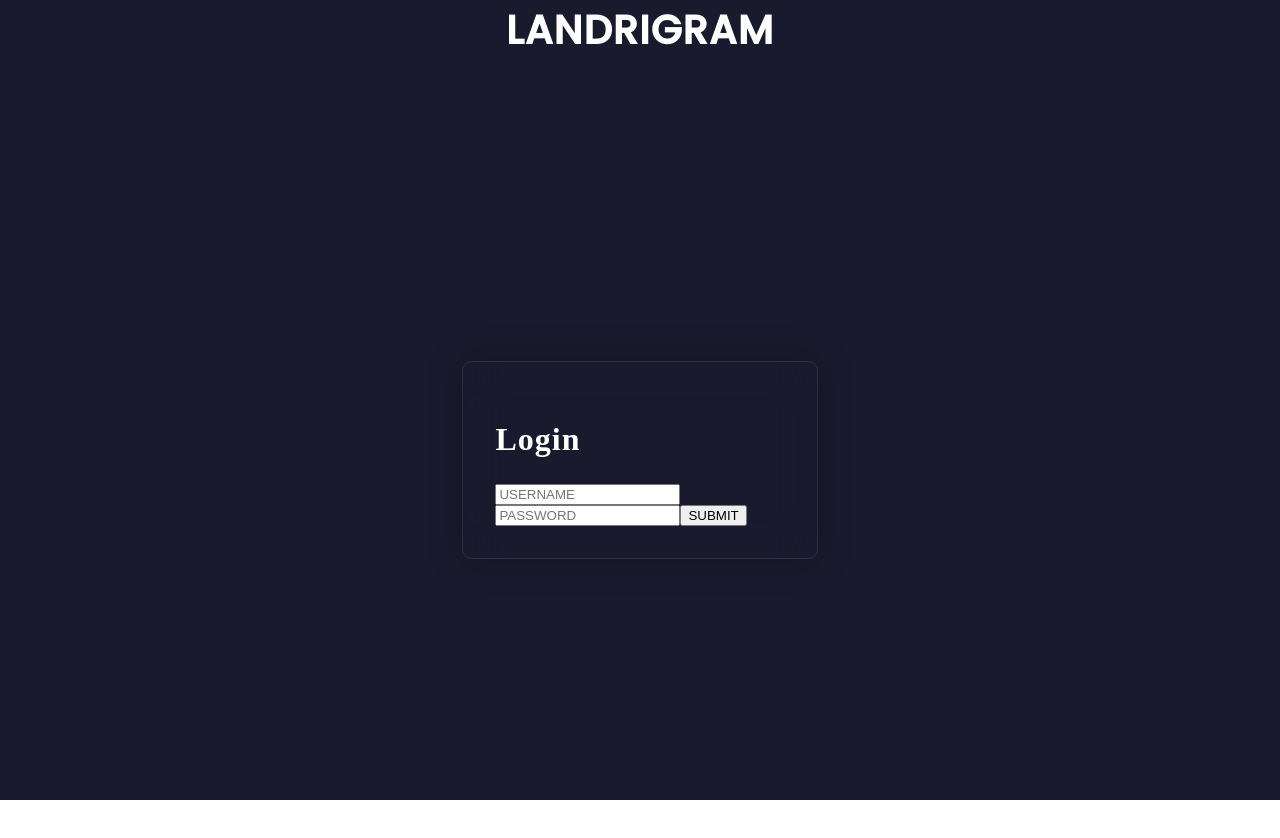
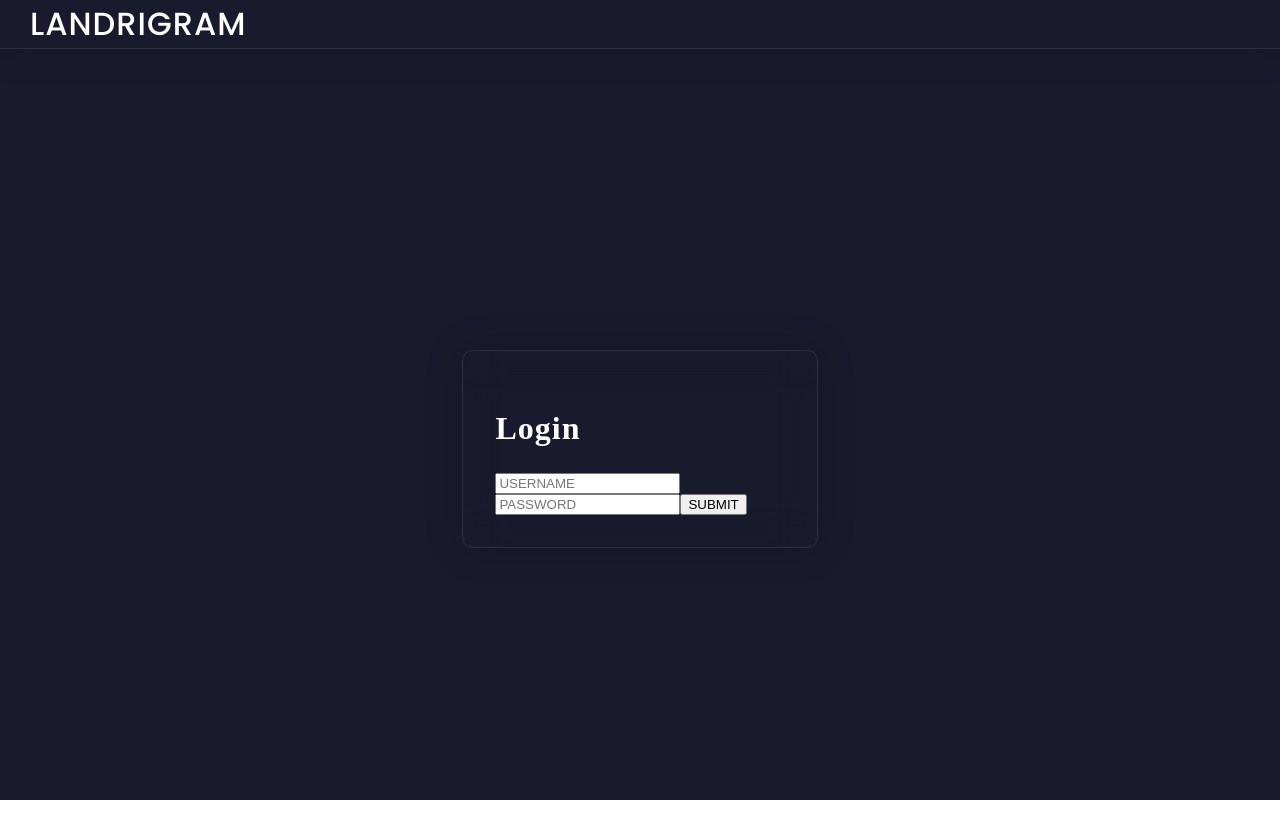
Before and after one commit to Luca-Landri/Meant, a React (Vite) app: page / in a window 1280 px wide. Shown: the top 838 px of the page. Built offline with nearby package versions, Linux system fonts and the light colour scheme.

Commit message:
Added header component

```diff
--- a/src/App.jsx
+++ b/src/App.jsx
@@ -1,21 +1,14 @@
 import './App.css'
 import { Routes, Route, Link } from "react-router-dom";
 import Login from './components/Login';
-import styled from 'styled-components'
+import Header from './components/Header';
 
-const Title = styled.h1`
-    font-size: 2.5rem;
-    font-family: 'Poppins', sans-serif;
-    text-align: center;
-    margin: 0;
-    color: white;
-`
 
 function App() {
 
   return (
     <div className="App">
-      <Title>LANDRIGRAM</Title>
+      <Header/>
       <Routes>
           <Route path="/" element={<Login />} />
       </Routes>
--- /dev/null
+++ b/src/components/Header.jsx
@@ -0,0 +1,26 @@
+import styled from 'styled-components'
+
+const Title = styled.span`
+    font-family: 'Poppins', sans-serif;
+    color: white;
+    font-size: 2rem;
+    margin-left: 30px;
+`
+
+const HeaderContainer = styled.div`
+    border-bottom: 1px solid hsla(0, 0%, 65%, 0.158);
+    display: flex;
+    justify-content: left;
+    box-shadow: 0 0 36px 1px rgba(0, 0, 0, 0.2);
+`
+
+
+const Header = () => {
+    return(
+        <HeaderContainer>
+            <Title> LANDRIGRAM </Title>
+        </HeaderContainer>
+    )
+}
+
+export default Header
```
